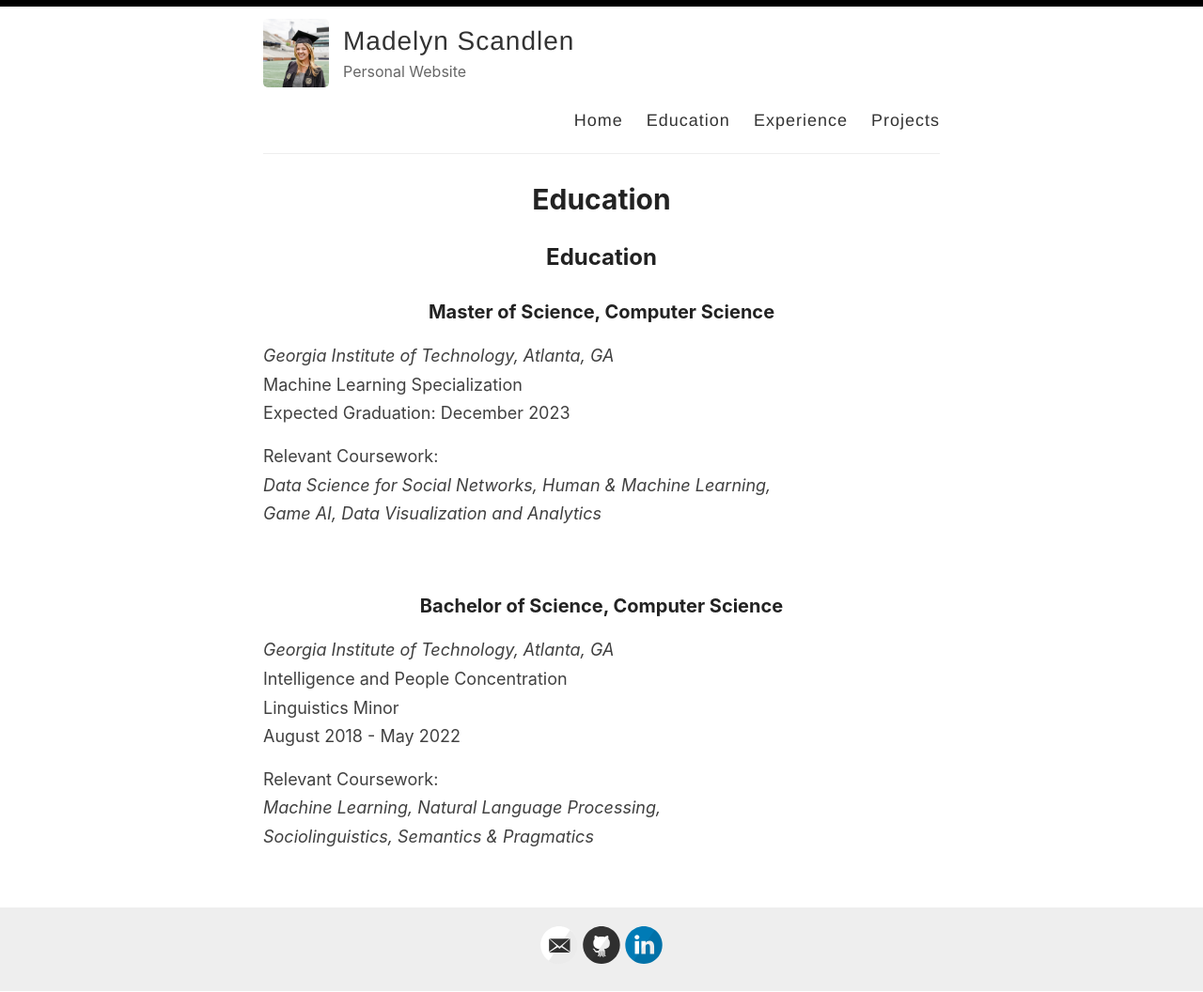
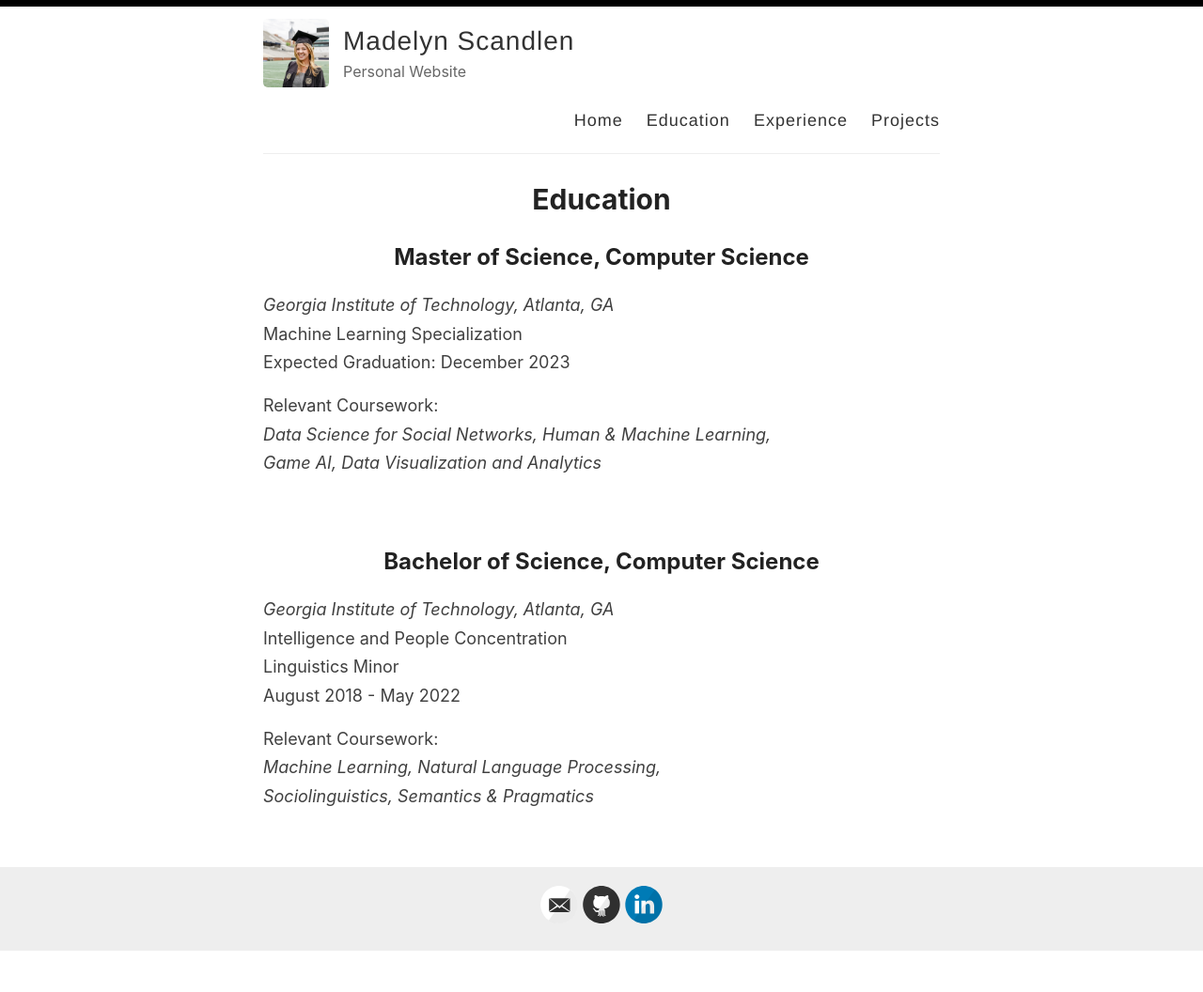
Before and after one commit to mscandlen/mscandlen, a Jekyll site: the page built from _pages/education.md, in a window 1280 px wide. Shown: the whole page at 94% size. Built offline with Jekyll 4.4.1, drawn with Linux system fonts in a browser that asks for light colours; after the commit the page ends 1013 px from its top, so only the background shows below that.

Commit message:
Reformat education.md

```diff
--- a/_pages/education.md
+++ b/_pages/education.md
@@ -4,9 +4,7 @@ title: Education
 permalink: /education/
 ---
 
-## Education
-
-### Master of Science, Computer Science <br>
+## Master of Science, Computer Science <br>
 _Georgia Institute of Technology, Atlanta, GA_ <br>
 Machine Learning Specialization <br>
 Expected Graduation: December 2023 <br>
@@ -17,7 +15,7 @@ _Game AI, Data Visualization and Analytics_ <br>
 
 <br>
 
-### Bachelor of Science, Computer Science <br>
+## Bachelor of Science, Computer Science <br>
 _Georgia Institute of Technology, Atlanta, GA_<br>
 Intelligence and People Concentration<br>
 Linguistics Minor<br>
```
